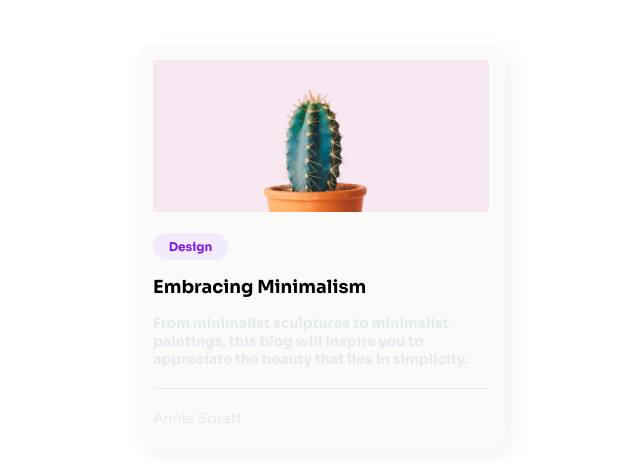
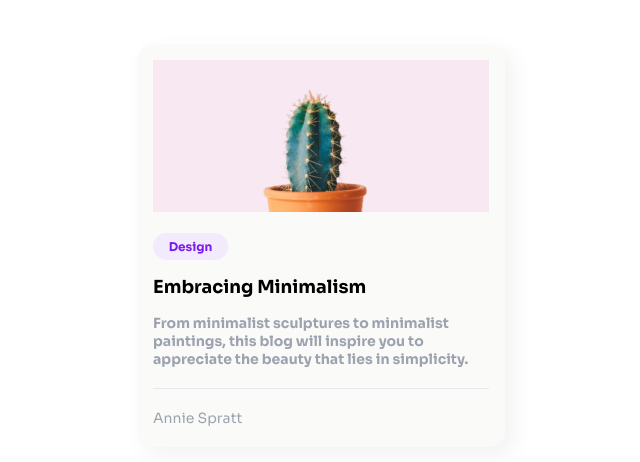
Before and after one commit to EduzzDev/blog-card, a plain HTML site: page index.html in a window 1280 px wide. Shown: the part 132-594 px from the top of the page, without its empty margins (375-1015 px from the left). Drawn offline with Linux system fonts and the light colour scheme.

Commit message:
Update style.css

```diff
--- a/style.css
+++ b/style.css
@@ -41,7 +41,7 @@ h1,h2,h3,.img {
   margin: 16px;
 }
 h2,p {
-  color: #E5EAF0;
+  color: #9CA3AF;
 }
 p{
   padding-top: 20px;
```
